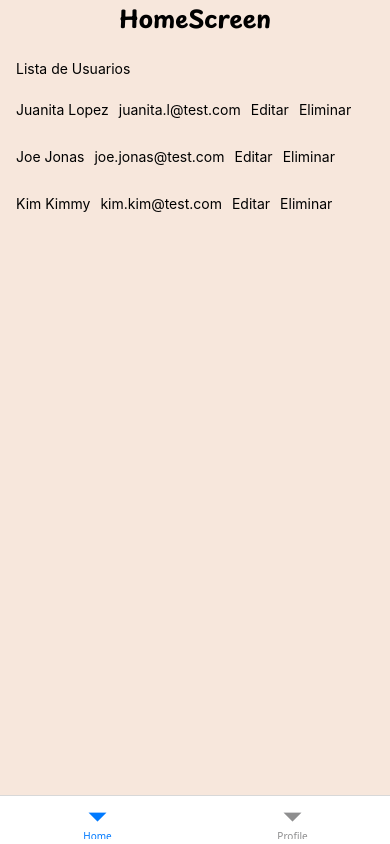
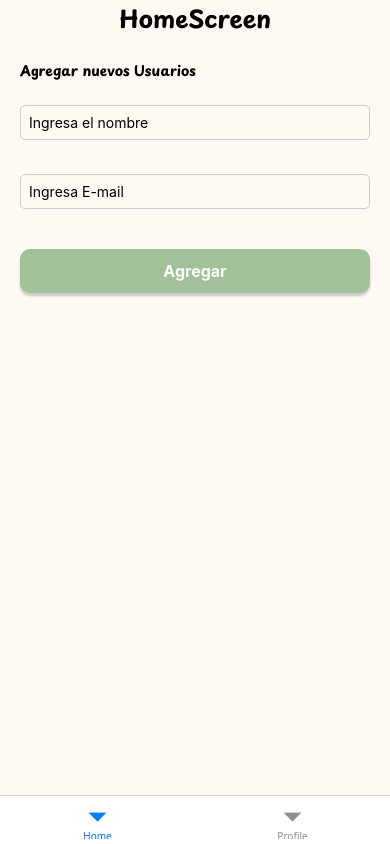
Before and after one commit to CristalHinostroza/prueba-react, a React Native app: screen /Home in a window 390 px wide. Built offline with nearby package versions, Linux system fonts and the light colour scheme.

Commit message:
se agrego funcionalidad para gregar y eliminar usuarios

```diff
--- a/package.json
+++ b/package.json
@@ -20,7 +20,8 @@
     "react": "18.3.1",
     "react-native": "0.76.5",
     "react-native-safe-area-context": "4.12.0",
-    "react-native-screens": "~4.4.0"
+    "react-native-screens": "~4.4.0",
+    "react-native-vector-icons": "^10.2.0"
   },
   "devDependencies": {
     "@babel/core": "^7.25.2",
--- a/src/containers/auth/screens/LoginScreen.tsx
+++ b/src/containers/auth/screens/LoginScreen.tsx
@@ -1,23 +1,33 @@
 /* eslint-disable prettier/prettier */
-import { StyleSheet, Text, View, Button as RNButton } from 'react-native'
-import React from 'react'
+import { StyleSheet, Text, View, Button as RNButton, Alert } from 'react-native'
+import React, { useState } from 'react'
 import { useSafeAreaInsets} from 'react-native-safe-area-context'
 import { Button, COLORS, Input } from '@core'
 
 export const LoginScreen = () => {
     const {top} =useSafeAreaInsets()
+    const [email, setEmail]= useState('')
+    const [password, setPassword] = useState('')
+    /* console.log(email,password) */
+    function onSubmit(){
+        if (!email || !password){
+            Alert.alert('Error', 'Todos los campos son obligatorios')
+            return
+        }
+
+    }
 
   return (
     <View style={[styles.container, { paddingTop: top + 100}]}>
         <Text style={styles.title}>Login</Text>
         <View style={styles.inputContainer}>
             <Text style={styles.label}>Email</Text>
-            <Input value='' onChange={()=> null}></Input>
+            <Input value={email} onChange={setEmail}></Input>
         </View>
 
         <View style={styles.inputContainer}>
             <Text style={styles.label}>Contraseña</Text>
-            <Input value='' onChange={()=> null}></Input>
+            <Input value={password} onChange={setPassword}></Input>
         </View>
         <View style={styles.buttonsContainers}>
             <Button title='Iniciar sesión' onPress={()=> null}></Button>
@@ -34,7 +44,7 @@ const styles = StyleSheet.create({
     container:{
         flex:1,
         padding: 16,
-        backgroundColor: COLORS.theriary,
+        backgroundColor: COLORS.complementary,
         gap: 24,
     },
     title: {
--- a/src/containers/home/screens/HomeScreen.tsx
+++ b/src/containers/home/screens/HomeScreen.tsx
@@ -1,23 +1,98 @@
 /* eslint-disable prettier/prettier */
-import { FlatList, ScrollView, StyleSheet, Text, TouchableOpacity, View } from 'react-native'
-import React from 'react'
+import { Alert, Button, FlatList, ScrollView, StyleSheet, Text, TextInput, TouchableOpacity, View } from 'react-native'
+import React, { useState } from 'react'
 import {useSafeAreaInsets } from 'react-native-safe-area-context'
 import { COLORS } from '@core'
 
-const dummy_users=[
+/* const dummy_users=[
     {id:1, name:'Juanita Lopez', email:'juanita.l@test.com'},
     {id:2, name:'Joe Jonas', email:'joe.jonas@test.com'},
     {id:3, name:'Kim Kimmy', email:'kim.kim@test.com'},
 
-]
+] */
+    interface User {
+      id: string;
+      name: string;
+      email: string;
+    }
 
 export const HomeScreen = () => {
-    const {top}= useSafeAreaInsets()
+  const [name, setName] = useState<string>("");
+  const [email, setEmail] = useState<string>("");
+  const [users, setUsers] = useState<User[]>([]);
+
+  const isValidEmail = (email: string): boolean => {
+    const regex = /^[^\s@]+@[^\s@]+\.[^\s@]+$/;
+    return regex.test(email);
+  };
+  const {top}= useSafeAreaInsets()
+
+  // Función para agregar un usuario
+  const addUser = () => {
+    if (!name.trim() || !email.trim()) {
+      Alert.alert("Error", "Both name and email are required.");
+      return;
+    }
+
+    if (!isValidEmail(email)) {
+      Alert.alert("Error", "Please enter a valid email address.");
+      return;
+    }
+
+    const newUser: User = { id: Date.now().toString(), name, email };
+    setUsers([...users, newUser]);
+    setName("");
+    setEmail("");
+  };
+
+  // Función para eliminar un usuario
+  const deleteUser = (id: string) => {
+    setUsers(users.filter((user) => user.id !== id));
+  };
+
+
+
   return (
     <ScrollView contentContainerStyle={[styles.container, {paddingTop: top  }]}>
       <Text style={styles.title}>HomeScreen</Text>
-      <Text >Lista de Usuarios</Text>
-      <FlatList data={dummy_users}
+      <Text style={styles.subtitle} >Agregar nuevos Usuarios</Text>
+      <TextInput
+        style={styles.input}
+        placeholder="Ingresa el nombre"
+        value={name}
+        onChangeText={(text) => setName(text)}
+      />
+        <TextInput
+        style={styles.input}
+        placeholder="Ingresa E-mail"
+        value={email}
+        onChangeText={(text) => setEmail(text)}
+        keyboardType="email-address"
+      />
+      <TouchableOpacity style={styles.button} onPress={addUser}>
+        <Text style={styles.buttonText}>Agregar</Text>
+      </TouchableOpacity>
+      <FlatList
+        data={users}
+        keyExtractor={(item) => item.id}
+        renderItem={({ item }) => (
+          <View style={styles.user}>
+            <View>
+              <Text style={styles.name}>{item.name}</Text>
+              <Text style={styles.email}>{item.email}</Text>
+            </View>
+            <TouchableOpacity
+              style={[styles.button, styles.deleteButton]}
+              onPress={() => deleteUser(item.id)}
+            >
+              <Text style={styles.buttonText}>Eliminar</Text>
+            </TouchableOpacity>
+
+
+          </View>
+        )}
+      />
+      {/* <FlatList data={dummy_users}
       renderItem={({item})=>(
         <View style={{flexDirection:'row', gap:10 }}>
             <Text style={{}}>{item.name}</Text>
@@ -33,7 +108,7 @@ export const HomeScreen = () => {
       contentContainerStyle={{gap:30}}>
 
 
-      </FlatList>
+      </FlatList> */}
 
     </ScrollView>
   )
@@ -44,16 +119,59 @@ export const HomeScreen = () => {
 const styles = StyleSheet.create({
     container:{
             flex:1,
-            padding: 16,
-            backgroundColor: COLORS.theriary,
+            padding: 20,
+            backgroundColor: COLORS.complementary,
             gap: 24,
         },
         title: {
             fontSize:24,
             fontFamily: 'PlaypenSans-Bold',
             textAlign: 'center',
+        },
+        subtitle:{
+          fontFamily:'PlaypenSans-Bold',
 
+        },
+        user: {
+          flexDirection: "row",
+          justifyContent: "space-between",
+          marginVertical: 5,
+          padding: 10,
+          backgroundColor:  "#FAF9F6",
+          borderWidth: 1,
+          borderColor: "#ddd",
+          borderRadius: 10,
+        },
+        name: { fontWeight: "bold" , fontSize: 16, color: "#344E41"},
+        email: { color:  "#6B7280", fontSize: 14 },
 
+        input: {
+          borderWidth: 1,
+          marginBottom: 10,
+          padding: 8 ,
+          borderRadius: 5,
+          borderColor:  "#ccc",
+          backgroundColor: COLORS.complementary,
+        },
+        button: {
+          backgroundColor: "#A1C298", // Soft green aesthetic color
+          padding: 12,
+          borderRadius: 10,
+          alignItems: "center",
+          marginTop: 6,
+          shadowColor: "#000",
+          shadowOffset: { width: 0, height: 3 },
+          shadowOpacity: 0.2,
+          shadowRadius: 3,
+          elevation: 5,
+        },
+        deleteButton: {
+          backgroundColor: "#FF6B6B", // Soft red aesthetic color for delete
+        },
+        buttonText: {
+          color: "#fff",
+          fontSize: 16,
+          fontWeight: "bold",
         },
 
 })
--- a/src/core/index.ts
+++ b/src/core/index.ts
@@ -2,3 +2,4 @@
 export * from './components'
 export * from './constants'
 export * from './navigation'
+export * from './services'
--- /dev/null
+++ b/src/core/services/index.ts
@@ -0,0 +1,39 @@
+/* eslint-disable prettier/prettier */
+interface MakeHttpRequest {
+  host: string
+  path: string
+  token?: string
+  method?: 'GET' | 'POST' | 'PUT' | 'PATCH' | 'DELETE'
+  body?: any
+}
+
+export async function makeHttpRequest({
+  host,
+  path,
+  token,
+  method = 'GET',
+  body,
+}: MakeHttpRequest) {
+  const request = {
+    method,
+    headers: {
+      'Content-Type': 'application/json',
+      Authorization: `Bearer ${token}`,
+    },
+    body: JSON.stringify(body),
+  }
+
+  return fetch(`${host}${path}`, request)
+    .then(async res => {
+      if (!res.ok) {
+        const errorStatus = res.status
+        throw new Error(String(errorStatus))
+      }
+
+      return res.json()
+    })
+    .then(res => res)
+    .catch(err => {
+      throw new Error(`Error: ${err.message}`)
+    })
+}
```
Also changed, not shown: 2 other files (tests, documents, lock files or other folders).
